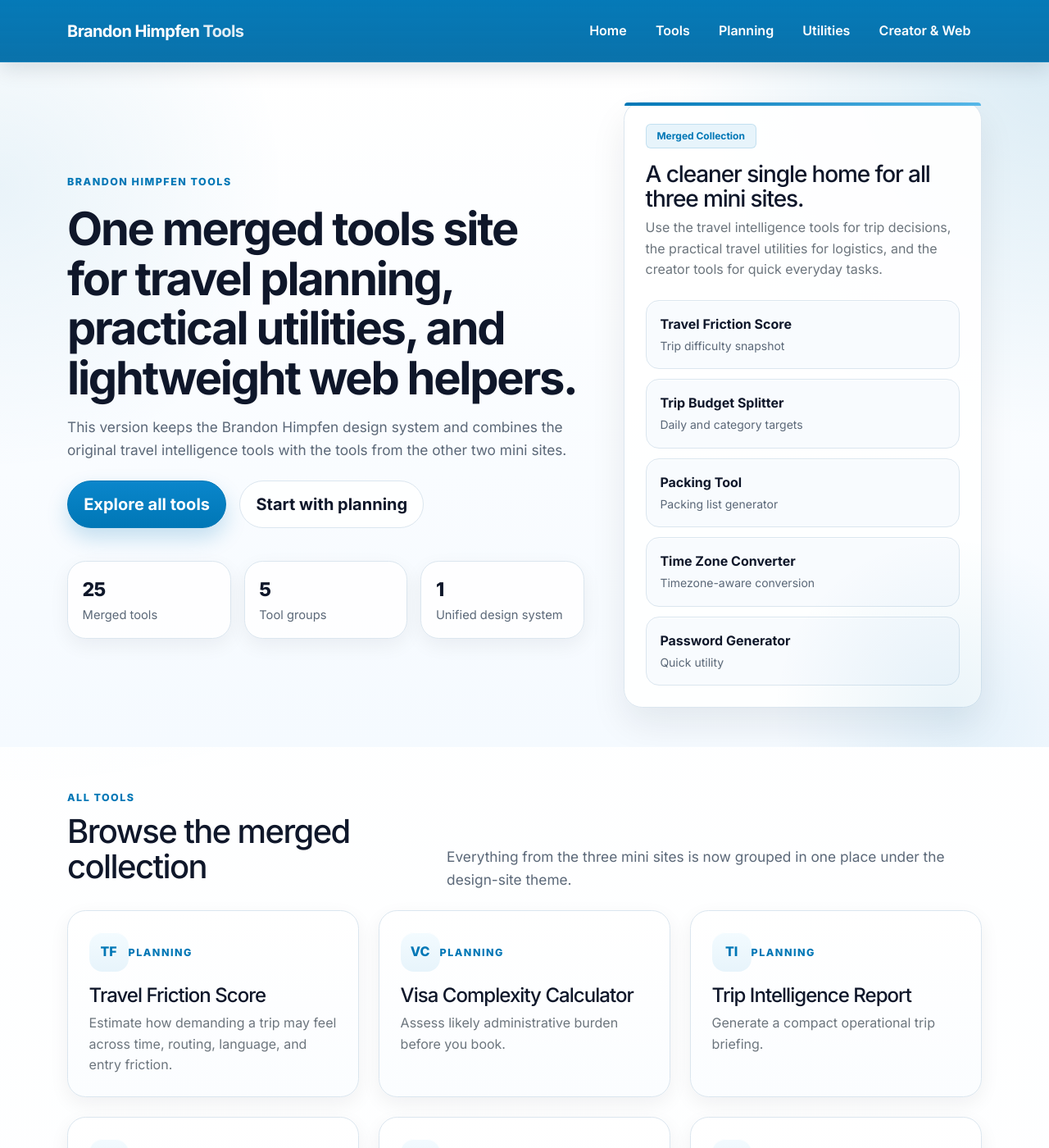
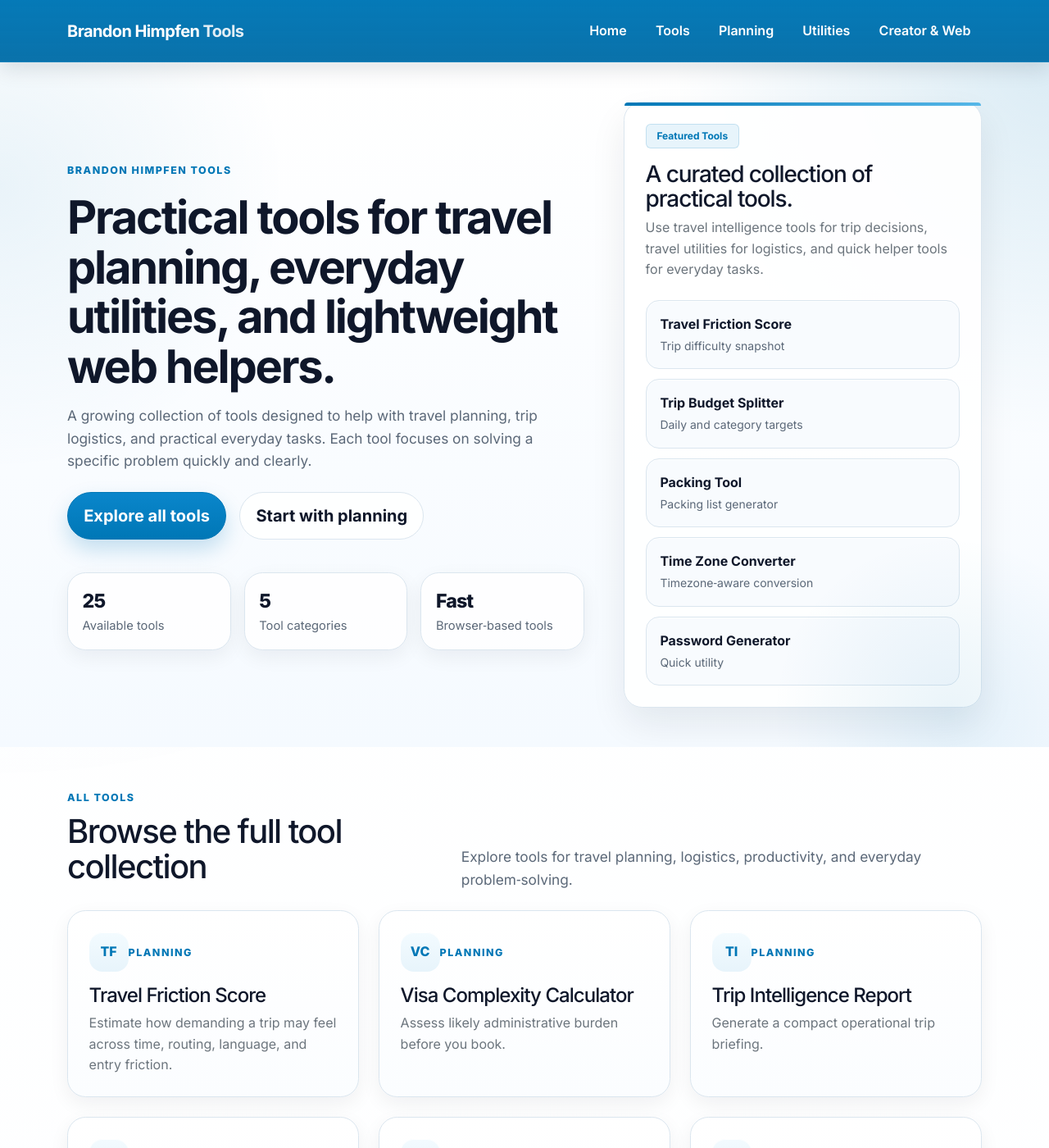
Before and after one commit to brandonhimpfen/tools, a Jekyll site: the page built from index.md, in a window 1280 px wide and 1400 px high. Shown: the whole window at 82% size. Built offline with Jekyll 4.4.1, drawn with Linux system fonts in a browser that asks for light colours; some of the changed text lies outside the part shown.

Commit message:
Update index.md

```diff
--- a/index.md
+++ b/index.md
@@ -1,7 +1,7 @@
 ---
 layout: default
 title: Home
-description: Brandon Himpfen Tools is a merged tools site with travel intelligence calculators, packing and planning utilities, and lightweight creator tools.
+description: Brandon Himpfen Tools is a collection of travel intelligence calculators, packing and planning utilities, and practical web tools designed for travelers, creators, and everyday use.
 ---
 
 <section class="hero-section py-5 py-lg-6">
@@ -9,30 +9,30 @@ description: Brandon Himpfen Tools is a merged tools site with travel intelligen
     <div class="row align-items-center g-4 g-xl-5">
       <div class="col-lg-7">
         <span class="eyebrow">Brandon Himpfen Tools</span>
-        <h1 class="display-4 fw-bold mt-3 mb-3">One merged tools site for travel planning, practical utilities, and lightweight web helpers.</h1>
-        <p class="hero-copy mb-4">This version keeps the Brandon Himpfen design system and combines the original travel intelligence tools with the tools from the other two mini sites.</p>
+        <h1 class="display-4 fw-bold mt-3 mb-3">Practical tools for travel planning, everyday utilities, and lightweight web helpers.</h1>
+        <p class="hero-copy mb-4">A growing collection of tools designed to help with travel planning, trip logistics, and practical everyday tasks. Each tool focuses on solving a specific problem quickly and clearly.</p>
         <div class="d-flex flex-wrap gap-3">
           <a class="btn btn-brand btn-lg" href="#all-tools">Explore all tools</a>
           <a class="btn btn-soft btn-lg" href="#planning-tools">Start with planning</a>
         </div>
         <div class="hero-metrics row row-cols-1 row-cols-sm-3 g-3 mt-4">
-          <div class="col"><div class="metric-card"><div class="metric-value">25</div><div class="metric-label">Merged tools</div></div></div>
-          <div class="col"><div class="metric-card"><div class="metric-value">5</div><div class="metric-label">Tool groups</div></div></div>
-          <div class="col"><div class="metric-card"><div class="metric-value">1</div><div class="metric-label">Unified design system</div></div></div>
+          <div class="col"><div class="metric-card"><div class="metric-value">25</div><div class="metric-label">Available tools</div></div></div>
+          <div class="col"><div class="metric-card"><div class="metric-value">5</div><div class="metric-label">Tool categories</div></div></div>
+          <div class="col"><div class="metric-card"><div class="metric-value">Fast</div><div class="metric-label">Browser‑based tools</div></div></div>
         </div>
       </div>
       <div class="col-lg-5">
         <div class="hero-panel shadow-soft">
           <div class="hero-panel-top">
-            <span class="badge badge-brand">Merged Collection</span>
-            <h2 class="h3 mt-3 mb-2">A cleaner single home for all three mini sites.</h2>
-            <p class="text-secondary mb-0">Use the travel intelligence tools for trip decisions, the practical travel utilities for logistics, and the creator tools for quick everyday tasks.</p>
+            <span class="badge badge-brand">Featured Tools</span>
+            <h2 class="h3 mt-3 mb-2">A curated collection of practical tools.</h2>
+            <p class="text-secondary mb-0">Use travel intelligence tools for trip decisions, travel utilities for logistics, and quick helper tools for everyday tasks.</p>
           </div>
           <div class="hero-tool-list mt-4">
             <a class="mini-tool-link" href="{{ '/travel-friction-score/' | relative_url }}"><span>Travel Friction Score</span><small>Trip difficulty snapshot</small></a>
             <a class="mini-tool-link" href="{{ '/trip-budget-splitter/' | relative_url }}"><span>Trip Budget Splitter</span><small>Daily and category targets</small></a>
             <a class="mini-tool-link" href="{{ '/packing-tool/' | relative_url }}"><span>Packing Tool</span><small>Packing list generator</small></a>
-            <a class="mini-tool-link" href="{{ '/time-zone-converter/' | relative_url }}"><span>Time Zone Converter</span><small>Timezone-aware conversion</small></a>
+            <a class="mini-tool-link" href="{{ '/time-zone-converter/' | relative_url }}"><span>Time Zone Converter</span><small>Timezone‑aware conversion</small></a>
             <a class="mini-tool-link" href="{{ '/password-generator/' | relative_url }}"><span>Password Generator</span><small>Quick utility</small></a>
           </div>
         </div>
@@ -46,10 +46,11 @@ description: Brandon Himpfen Tools is a merged tools site with travel intelligen
     <div class="section-heading d-flex flex-column flex-lg-row justify-content-between align-items-lg-end gap-3 mb-4">
       <div>
         <span class="eyebrow">All Tools</span>
-        <h2 class="h1 mt-2 mb-2">Browse the merged collection</h2>
+        <h2 class="h1 mt-2 mb-2">Browse the full tool collection</h2>
       </div>
-      <p class="section-copy mb-0">Everything from the three mini sites is now grouped in one place under the design-site theme.</p>
+      <p class="section-copy mb-0">Explore tools for travel planning, logistics, productivity, and everyday problem‑solving.</p>
     </div>
+
     <div class="row g-4 tool-grid-cards">
       <div class="col-md-6 col-xl-4"><a class="feature-card h-100 text-decoration-none" href="{{ '/travel-friction-score/' | relative_url }}"><div class="feature-icon">TF</div><span class="tool-kicker">Planning</span><h3 class="h4 mt-3 mb-2">Travel Friction Score</h3><p class="text-secondary mb-0">Estimate how demanding a trip may feel across time, routing, language, and entry friction.</p></a></div>
       <div class="col-md-6 col-xl-4"><a class="feature-card h-100 text-decoration-none" href="{{ '/visa-complexity-calculator/' | relative_url }}"><div class="feature-icon">VC</div><span class="tool-kicker">Planning</span><h3 class="h4 mt-3 mb-2">Visa Complexity Calculator</h3><p class="text-secondary mb-0">Assess likely administrative burden before you book.</p></a></div>
@@ -122,9 +123,9 @@ description: Brandon Himpfen Tools is a merged tools site with travel intelligen
 <section class="py-5">
   <div class="container">
     <div class="row g-4">
-      <div class="col-lg-4"><div class="principle-card h-100"><h3 class="h5">Merged without losing the base design</h3><p class="text-secondary mb-0">The final site keeps the design-site theme, layout, and styling, while bringing in the tools that previously lived in the other two mini sites.</p></div></div>
-      <div class="col-lg-4"><div class="principle-card h-100"><h3 class="h5">Tool pages normalized</h3><p class="text-secondary mb-0">The imported tools were converted into the same general page structure so the site feels more consistent from page to page.</p></div></div>
-      <div class="col-lg-4"><div class="principle-card h-100"><h3 class="h5">Ready for further cleanup</h3><p class="text-secondary mb-0">This merged version gives you a clean base for future deduping, category refinement, and copy polishing without juggling separate mini sites.</p></div></div>
+      <div class="col-lg-4"><div class="principle-card h-100"><h3 class="h5">Practical first</h3><p class="text-secondary mb-0">Every tool focuses on solving a real task quickly without unnecessary complexity.</p></div></div>
+      <div class="col-lg-4"><div class="principle-card h-100"><h3 class="h5">Fast and lightweight</h3><p class="text-secondary mb-0">All tools run directly in your browser and load quickly on any device.</p></div></div>
+      <div class="col-lg-4"><div class="principle-card h-100"><h3 class="h5">Continuously expanding</h3><p class="text-secondary mb-0">New tools and improvements are added over time as additional travel and utility needs emerge.</p></div></div>
     </div>
   </div>
 </section>
```
